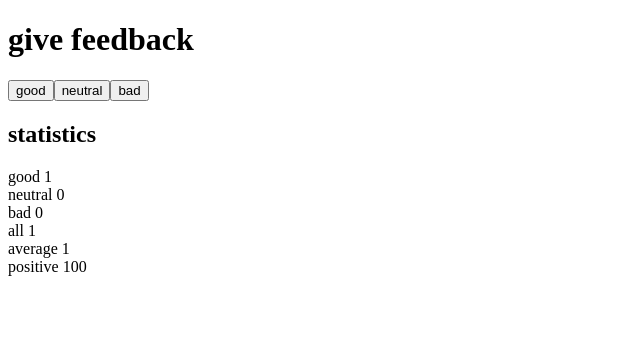
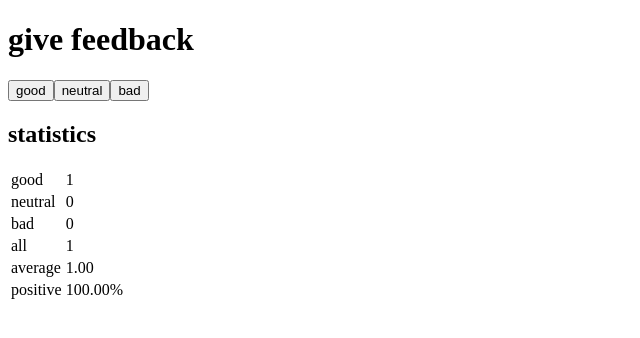
Before and after one commit to noerotgerdev-ai/full-stack-open, a React (Vite) app in the folder part1/unicafe/: page / in a window 1280 px wide. Both pictures are taken after a click on the button "good". Shown: the top 338 px of the page, without its empty margins (0-640 px from the left). Built offline with nearby package versions, Linux system fonts and the light colour scheme.

Commit message:
part1 unicafe 1.11

```diff
--- a/part1/unicafe/src/App.jsx
+++ b/part1/unicafe/src/App.jsx
@@ -6,16 +6,17 @@ const Button = ({ onClick, text }) => {
 
 const StatisticLine = ({ text, value }) => {
   return (
-    <div>
-      {text} {value}
-    </div>
+    <tr>
+      <td>{text}</td>
+      <td>{value}</td>
+    </tr>
   );
 };
 
 const Statistics = ({ good, neutral, bad }) => {
   const all = good + neutral + bad;
-  const average = all === 0 ? 0 : (good - bad) / all;
-  const positive = all === 0 ? 0 : (good * 100) / all;
+  const average = (all === 0 ? 0 : (good - bad) / all).toFixed(2);
+  const positive = (all === 0 ? 0 : (good * 100) / all).toFixed(2);
 
   if (all === 0) {
     return <p>No feedback given</p>;
@@ -25,12 +26,16 @@ const Statistics = ({ good, neutral, bad }) => {
     <div>
       <h2>statistics</h2>
 
-      <StatisticLine text="good" value={good} />
-      <StatisticLine text="neutral" value={neutral} />
-      <StatisticLine text="bad" value={bad} />
-      <StatisticLine text="all" value={all} />
-      <StatisticLine text="average" value={average} />
-      <StatisticLine text="positive" value={positive} />
+      <table>
+        <tbody>
+          <StatisticLine text="good" value={good} />
+          <StatisticLine text="neutral" value={neutral} />
+          <StatisticLine text="bad" value={bad} />
+          <StatisticLine text="all" value={all} />
+          <StatisticLine text="average" value={average} />
+          <StatisticLine text="positive" value={positive + "%"} />
+        </tbody>
+      </table>
     </div>
   );
 };
```
